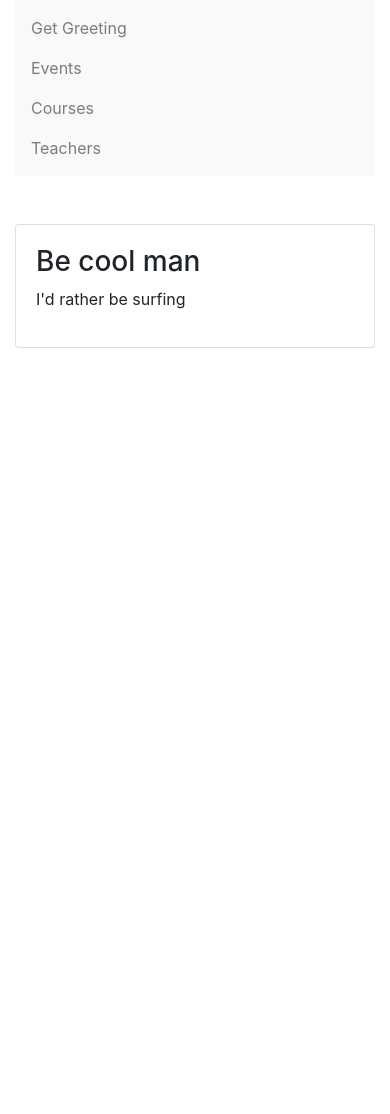
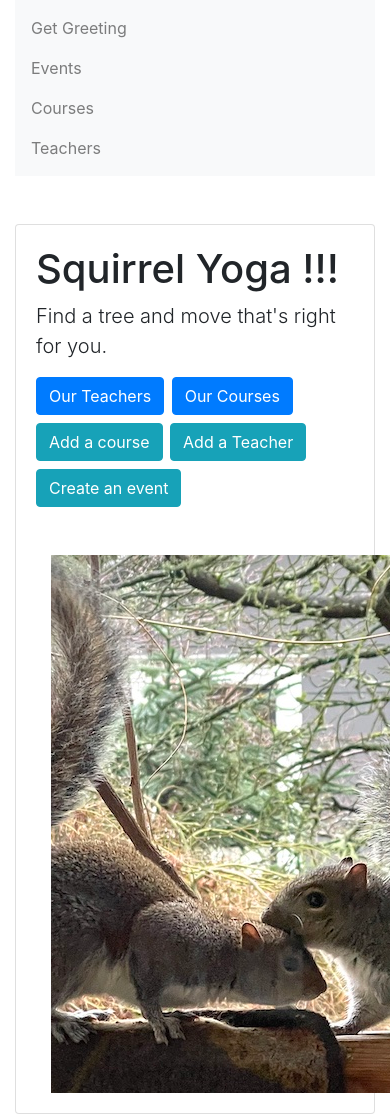
Before and after one commit to agwcolor/Squirrel_Yoga, a Flask app: page /coolsquirrel in a window 390 px wide; the page is wider, and only the part inside the window is pictured. Before the commit the page ends 348 px from the top of that part, so only its background shows below. Run offline with Flask 2, Linux system fonts and the light colour scheme; some libraries are stand-ins or nearby versions.

Commit message:
Continued with adding templates and forms & testing them - edit_teacher / edit_course /app.py / forms.py

```diff
--- a/app.py
+++ b/app.py
@@ -47,6 +47,8 @@ app.jinja_env.filters['datetime'] = format_datetime'''
 
 @app.route('/')
 @app.route('/index')
+@app.route('/index.html')
+
 def get_greeting():
     excited = os.environ['EXCITED']
     greeting = "Squirrel Yoga"
@@ -228,38 +230,33 @@ def create_teacher():
 @app.route('/teachers/<int:id>/edit', methods=['GET'])
 def retrieve_teacher_info(id):
     teacher = Teacher.query.filter(Teacher.id == id).one_or_none()
-    form = TeacherForm(obj=teacher)  # Populate form with artist
+    form = TeacherForm(obj=teacher)  # Populate form with teacher
     return render_template('forms/edit_teacher.html', form=form, teacher=teacher)
 
+
 @app.route('/teachers/<int:id>/edit',
-           methods=['PATCH'])  # plural collection endpoint
+           methods=['POST'])  # plural collection endpoint
 def edit_teacher(id):
     teacher = Teacher.query.filter(Teacher.id == id).one_or_none()
-
+    form = TeacherForm(request.form)
     if teacher:
         try:
-            body = request.get_json()
-            name = body.get('name', None)
-            age = body.get('age', None)
-            temperament = body.get('temperament', None)
-            moves = body.get('moves', None)
-            img = body.get('img_url', None)
-            print(type(moves), " is tyep moves")
-            # update values
-            teacher.name = name
-            teacher.age = age
-            teacher.temperament = temperament
-            teacher.moves = moves
-            teacher.img_url = img
+            teacher.name = form.name.data
+            teacher.age = form.age.data
+            teacher.temperament = form.temperament.data
+            teacher.moves = form.moves.data
+            teacher.img_url = form.img_url.data
             db.session.commit()
             teacher_id = teacher.id
-            flash('Teacher ' + name + ' was just updated!')
-            return jsonify({
+
+            flash('Teacher ' + teacher.name + ' was just updated!')
+            '''return jsonify({
                 "success": True,
                 "modidifed": teacher_id,
                 "name": teacher.name,
                 "moves": teacher.moves
-            })
+            })'''
+            return redirect(url_for('show_teacher', id=teacher_id))
         except Exception as e:
             db.session.rollback()
             flash('An error occurred. Teacher could not be listed.')
@@ -332,6 +329,92 @@ def get_courses():
     except Exception:
         abort(422)
 
+
+@app.route('/courses/<int:id>', methods=['GET'])
+def show_course(id):
+
+    course = Course.query.filter(Course.id == id).one_or_none()
+    if course:
+        try:
+            data = []
+            u_events = db.session.query(Event).filter(Event.course_id == id).filter(
+                Event.course_date > datetime.now()).all()
+            print("  my ", len(u_events), " upcoming events", u_events)
+
+            p_events = db.session.query(Event).filter(Event.course_id == id).filter(
+                Event.course_date < datetime.now()).all()
+            print("  my ", len(p_events), " past events", p_events)
+
+
+            upcoming_events = []
+            for event in u_events:
+                print(event, " is the event")
+                teacher = db.session.query(Teacher).filter(Teacher.id==event.teacher_id).all()
+                tree = db.session.query(Tree).filter(Tree.id==event.tree_id).all()
+                if len(teacher) > 0:
+                    upcoming_events.append({
+                        "teacher_id": teacher[0].id,
+                        "teacher_name": teacher[0].name,
+                        "course_date": event.course_date,
+                        "tree_name": tree[0].name,
+                        "tree_type": tree[0].type,
+                        "tree_location": tree[0].location,
+                        "tree_img_url": tree[0].img_url
+                    })
+
+            past_events = []
+            for event in p_events:
+                print(event, " is the event")
+                teacher = db.session.query(Teacher).filter(Teacher.id==event.teacher_id).all()
+                tree = db.session.query(Tree).filter(Tree.id==event.tree_id).all()
+                if len(teacher) > 0:
+                    past_events.append({
+                        "teacher_id": teacher[0].id,
+                        "teacher_name": teacher[0].name,
+                        "course_date": event.course_date,
+                        "tree_name": tree[0].name,
+                        "tree_type": tree[0].type,
+                        "tree_location": tree[0].location,
+                        "tree_img_url": tree[0].img_url
+                    })
+            #print("upcoming events, past events", upcoming_events, past_events)
+            data.append({
+                "id": course.id,
+                "name": course.name,
+                "course_level": course.course_level,
+                "upcoming_events": upcoming_events,
+                "past_events": past_events,
+                "past_events_count": len(db.session.query(Event).filter(Event.course_id == course.id).filter(Event.course_date < datetime.now()).all()),
+                "upcoming_events_count": len(db.session.query(Event).filter(Event.course_id == course.id).filter(Event.course_date > datetime.now()).all())
+            })
+
+
+            print(data, "is the data")
+            print(type(data[0]))
+            return render_template('show_course.html', course=data[0])
+
+            #print(data[0].temperament, " is the temperament")
+
+        except Exception as e:
+            exception_type, exception_object, exception_traceback = sys.exc_info()
+
+            filename = exception_traceback.tb_frame.f_code.co_filename
+
+            line_number = exception_traceback.tb_lineno
+
+            print("Exception type: ", exception_type)
+            print("File name: ", filename)
+            print("Line number: ", line_number)
+            print(e, " is the error")
+            abort(422)
+    else:
+        abort(404)
+
+
+
+
+
+
 '''
 Endpoint : POST a new yoga course,
 Requires: Course name text, level number.
@@ -374,28 +457,35 @@ def create_course():
     finally:
         db.session.close()
 
-@app.route('/courses/<int:id>',
-           methods=['PATCH'])  # plural collection endpoint
+@app.route('/courses/<int:id>/edit',
+           methods=['GET'])  # plural collection endpoint
+def retrieve_course_info(id):
+    course = Course.query.filter(Course.id == id).one_or_none()
+    form = CourseForm(obj=course)  # Populate form with course
+    return render_template('forms/edit_course.html', form=form, course=course)
+
+
+@app.route('/courses/<int:id>/edit',
+           methods=['POST'])  # plural collection endpoint
 def edit_course(id):
     course = Course.query.filter(Course.id == id).one_or_none()
+    form = CourseForm(obj=course)  # Populate form with course
 
     if course:
         try:
-            body = request.get_json()
-            name = body.get('name', None)
-            level = body.get('course_level', None)
-            # update values
-            course.name = name
-            course.course_level = level
+            course.name = form.name.data
+            course.course_level = form.course_level.data
             db.session.commit()
             course_id = course.id
-            flash('Course ' + name + ' was just updated!')
-            return jsonify({
+            flash('Course ' + course.name + ' was just updated!')
+            '''return jsonify({
                 "success": True,
                 "modidifed": course_id,
                 "name": course.name,
                 "level": course.course_level
-            })
+            })'''
+            return redirect(url_for('show_course', id=course_id))
+
         except Exception as e:
             db.session.rollback()
             flash('An error occurred. Course could not be listed.')
--- a/forms.py
+++ b/forms.py
@@ -33,7 +33,7 @@ moves_choices = [
             ('sleepy', 'sleepy'),
         ]
 
-'''class EventForm(FlaskForm):
+class EventForm(FlaskForm):
     teacher_id = StringField(
         'teacher_id'
     )
@@ -50,16 +50,17 @@ moves_choices = [
     )
 
 class CourseForm(FlaskForm):
+    submit = SubmitField('Submit')
+
     name = StringField(
         'name', validators=[DataRequired()]
     )
     course_level = IntegerField(
         'course_level', validators=[DataRequired()]
     )
-    image_link = StringField(
+    img_url = StringField(
         'img_url', validators=[URL()]
     )
-'''
 
 class TeacherForm(FlaskForm):
     submit = SubmitField('Submit')
@@ -77,6 +78,6 @@ class TeacherForm(FlaskForm):
         'moves', validators=[DataRequired()],
         choices=moves_choices
     )
-    image_url = StringField(
+    img_url = StringField(
         'img_url', validators=[URL()]
     )
--- a/templates/courses.html
+++ b/templates/courses.html
@@ -6,7 +6,10 @@
   {% for course in courses %}
     <div class="card">
       <div class="card-body">
+        <a href="/courses/{{ course.id }}">
+
         <h3>{{ course.name }} </h3>
+        </a>
         <h5>Teachers</h5>
         {% for teacher in course.course_teachers %}
         <a href="/teachers/{{ teacher.teacher_id }}">
--- a/templates/index.html
+++ b/templates/index.html
@@ -3,8 +3,36 @@
 {% block main %}
     <div class="card">
       <div class="card-body">
-        <h3>{{ greeting }}</h3>
-        <p> {{ excited }} </p>
+        <!-- <h3>{{ greeting }}</h3>
+        <p> {{ excited }} </p> -->
+
+        <div class="row">
+          <div class="col-sm-6">
+            <h1>Squirrel Yoga !!! </h1>
+            <p class="lead">Find a tree and move that's right for you.</p>
+            <h3>
+              <a href="/teachers"><button class="btn btn-primary">Our Teachers</button></a>
+              <a href="/courses"><button class="btn btn-primary">Our Courses</button></a>
+
+            </h3>
+            <h3>
+              <a href="/courses/create"><button class="btn btn-info">Add a course</button></a>
+              <a href="/teachers/create"><button class="btn btn-info">Add a Teacher</button></a>
+
+            </h3>
+            <h3>
+              <a href="/events/create"><button class="btn btn-info">Create an event</button></a>
+
+            </h3>
+
+          </div>
+
+        </div>
+
     </div>
+    <div class="card-body">
+      <div class="col-sm-6 hidden-sm hidden-xs">
+        <img id="front-splash" src="{{ url_for('static',filename='2squirrel_sm.jpg') }}" alt="2 Squirrels" />
+      </div>
     </div>
 {% endblock %}
```
Also changed, not shown: templates/forms/edit_course.html (added, +28 -0 lines), templates/forms/edit_teacher.html (+8 -6 lines), templates/show_course.html (added, +58 -0 lines), static/2squirrel_sm.jpg (added).
